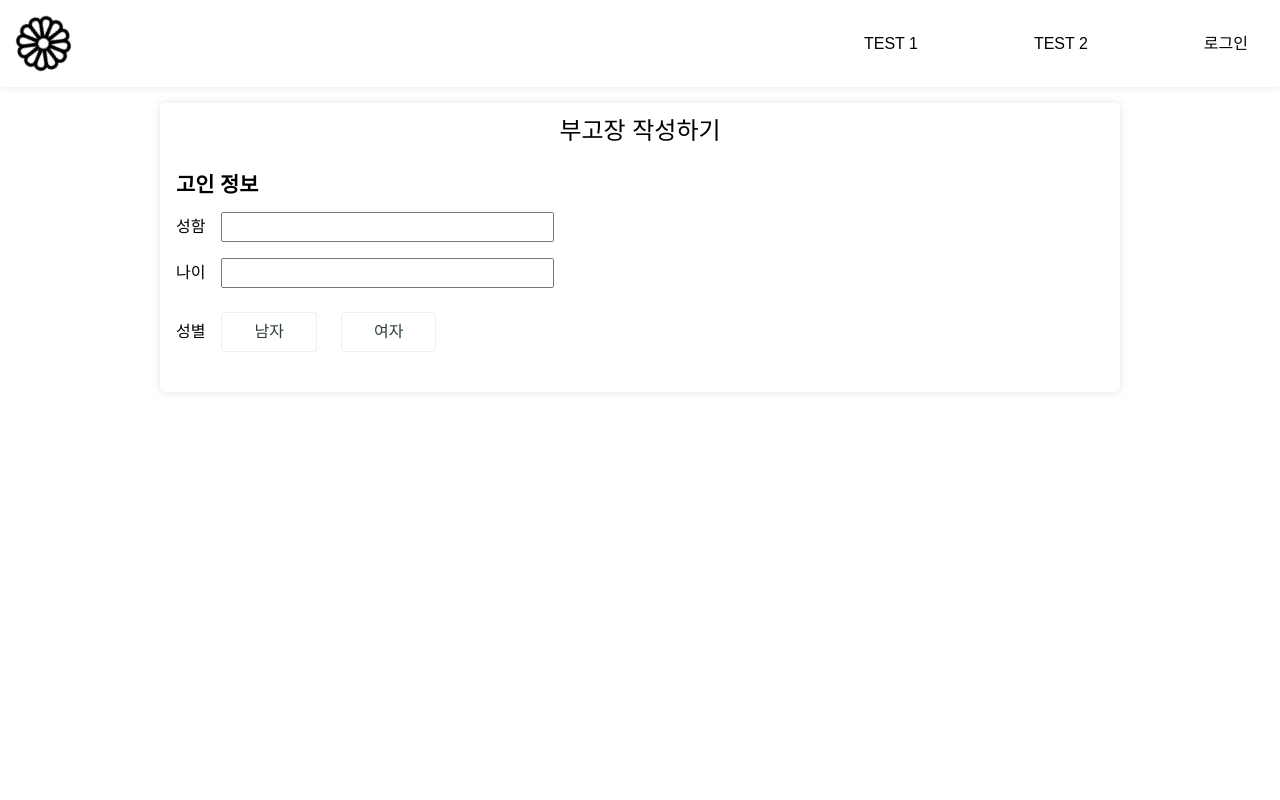
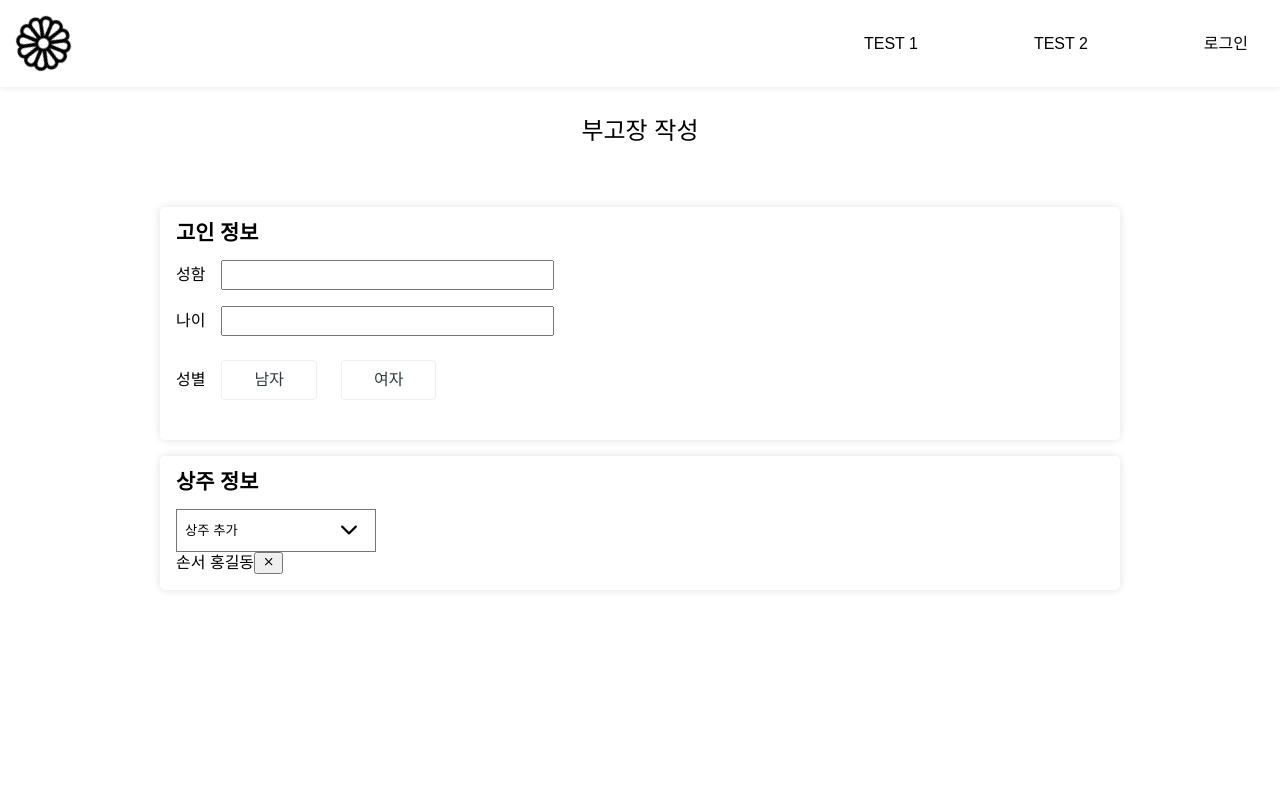
Before and after one commit to J-Chan91/job-deck, a React (Create React App) app: page /make/obituary in a window 1280 px wide. Shown: the top 800 px of the page. Built offline with nearby package versions, Linux system fonts and the light colour scheme.

Commit message:
부고장 페이지 상주 작성 기능 구현 중

```diff
--- /dev/null
+++ b/src/components/common/ArticleTitle.tsx
@@ -0,0 +1,16 @@
+import { ReactNode } from "react";
+import styled from "styled-components";
+
+interface ArticleTitleProps {
+  children: ReactNode;
+}
+
+export default function ArticleTitle({ children }: ArticleTitleProps) {
+  return <TitleContainer>{children}</TitleContainer>;
+}
+
+const TitleContainer = styled.h3`
+  font-size: 1.3rem;
+  font-weight: 700;
+  margin-bottom: 1rem;
+`;
--- a/src/components/makeObituary/DeceasedSection.tsx
+++ b/src/components/makeObituary/DeceasedSection.tsx
@@ -1,26 +1,41 @@
 import styled from "styled-components";
+import { MakeObituaryInterface } from "../../types/MakeObituary";
 
 interface DeceasedSectionProps {
-  clickGender: string;
-  setClickGender: React.Dispatch<React.SetStateAction<string>>;
+  deceaseInfo: MakeObituaryInterface;
+  setDeceaseInfo: React.Dispatch<React.SetStateAction<MakeObituaryInterface>>;
 }
 
 export default function DeceasedSection({
-  clickGender,
-  setClickGender,
+  deceaseInfo,
+  setDeceaseInfo,
 }: DeceasedSectionProps) {
+  const handleChangeDeceaseInfo = (e: React.ChangeEvent<HTMLInputElement>) => {
+    console.log(e.target.name);
+  };
+
   return (
     <DeceasedArticle>
       <h3>고인 정보</h3>
 
       <IptWrapper>
         <div>성함</div>
-        <input id="deceased-name" type="text" />
+        <input
+          id="deceased-name"
+          name="deceasedName"
+          type="text"
+          onChange={handleChangeDeceaseInfo}
+        />
       </IptWrapper>
 
       <IptWrapper>
         <span>나이</span>
-        <input id="deceased-age" type="text" />
+        <input
+          id="deceased-age"
+          name="deceasedAge"
+          type="text"
+          onChange={handleChangeDeceaseInfo}
+        />
       </IptWrapper>
 
       <IptWrapper>
@@ -28,7 +43,10 @@ export default function DeceasedSection({
 
         <GenderLabel
           htmlFor="gender-man"
-          style={{ backgroundColor: clickGender === "man" ? "#999" : "#fff" }}
+          style={{
+            backgroundColor:
+              deceaseInfo.deceasedGender === "man" ? "#999" : "#fff",
+          }}
         >
           남자
         </GenderLabel>
@@ -36,12 +54,15 @@ export default function DeceasedSection({
           type="radio"
           name="gender-select"
           id="gender-man"
-          onClick={() => setClickGender("man")}
+          onClick={() =>
+            setDeceaseInfo({ ...deceaseInfo, deceasedGender: "man" })
+          }
         />
         <GenderLabel
           htmlFor="gender-women"
           style={{
-            backgroundColor: clickGender === "women" ? "#999" : "#fff",
+            backgroundColor:
+              deceaseInfo.deceasedGender === "women" ? "#999" : "#fff",
           }}
         >
           여자
@@ -50,7 +71,9 @@ export default function DeceasedSection({
           type="radio"
           name="gender-select"
           id="gender-women"
-          onClick={() => setClickGender("women")}
+          onClick={() =>
+            setDeceaseInfo({ ...deceaseInfo, deceasedGender: "women" })
+          }
         />
       </IptWrapper>
     </DeceasedArticle>
--- /dev/null
+++ b/src/components/makeObituary/ResidencySection.tsx
@@ -0,0 +1,67 @@
+import styled from "styled-components";
+import ArticleTitle from "../common/ArticleTitle";
+import { IoMdClose } from "react-icons/io";
+
+import downArrow from "../../styles/images/down-arrow.png";
+import upArrow from "../../styles/images/up-arrow.png";
+import { useState } from "react";
+
+const deceasedRelationshipList = [
+  "배우자",
+  "딸",
+  "아들",
+  "며느리",
+  "사위",
+  "손녀",
+  "손자",
+  "외손녀",
+  "외손자",
+  "손서",
+  "손부",
+];
+
+export default function ResidencySection() {
+  const [isClickSelectBox, setIsClickSelectBox] = useState<boolean>(false);
+
+  return (
+    <ResidencyArticle>
+      <ArticleTitle>상주 정보</ArticleTitle>
+
+      <ResidencySelectBox
+        isClickSelectBox={isClickSelectBox}
+        downArrow={downArrow}
+        upArrow={upArrow}
+        onClick={() => setIsClickSelectBox(!isClickSelectBox)}
+      >
+        <option hidden>상주 추가</option>
+        {deceasedRelationshipList.map((item) => (
+          <option key={item}>{item}</option>
+        ))}
+      </ResidencySelectBox>
+
+      <div>
+        <span>손서</span> <span>홍길동</span>
+        <button>
+          <IoMdClose />
+        </button>
+      </div>
+    </ResidencyArticle>
+  );
+}
+
+const ResidencyArticle = styled.article`
+  padding: 1rem;
+`;
+
+const ResidencySelectBox = styled.select<{
+  isClickSelectBox: boolean;
+  downArrow: string;
+  upArrow: string;
+}>`
+  -webkit-appearance: none;
+  background: url(${(props) => (props.isClickSelectBox ? upArrow : downArrow)})
+    no-repeat 90% 50%;
+
+  width: 200px;
+  padding: 0.8rem 0.5rem;
+`;
--- a/src/pages/MakeObituaryPage.tsx
+++ b/src/pages/MakeObituaryPage.tsx
@@ -2,9 +2,16 @@ import { useEffect, useState } from "react";
 import styled from "styled-components";
 import Template from "../components/common/Template";
 import DeceasedSection from "../components/makeObituary/DeceasedSection";
+import ResidencySection from "../components/makeObituary/ResidencySection";
+import { MakeObituaryInterface } from "../types/MakeObituary";
 
 export default function MakeObituaryPage() {
-  const [clickGender, setClickGender] = useState<string>("");
+  const [deceaseInfo, setDeceaseInfo] = useState<MakeObituaryInterface>({
+    deceasedName: "",
+    deceasedAge: "",
+    deceasedGender: "",
+  });
+  const [residencyInfo, setResidencyInfo] = useState("");
 
   useEffect(() => {
     window.scrollTo(0, 0);
@@ -12,19 +19,30 @@ export default function MakeObituaryPage() {
 
   return (
     <Template>
+      <PageTitle>부고장 작성</PageTitle>
+
       <MakeObituaryContainer>
         <IptSection>
-          <h1>부고장 작성하기</h1>
+          <DeceasedSection
+            deceaseInfo={deceaseInfo}
+            setDeceaseInfo={setDeceaseInfo}
+          />
+        </IptSection>
 
-          <DeceasedSection
-            clickGender={clickGender}
-            setClickGender={setClickGender}
-          />
+        <IptSection>
+          <ResidencySection />
         </IptSection>
       </MakeObituaryContainer>
     </Template>
   );
 }
+
+const PageTitle = styled.h1`
+  text-align: center;
+  font-size: 1.5rem;
+  padding: 1rem;
+  margin: 1rem auto;
+`;
 
 const MakeObituaryContainer = styled.main`
   background-color: #fff;
@@ -37,13 +55,7 @@ const IptSection = styled.section`
   border-radius: 0.3rem;
   box-shadow: 0 0 8px rgba(0, 0, 0, 0.12);
   width: 75vw;
-  margin: 0 auto;
-
-  & h1 {
-    text-align: center;
-    font-size: 1.5rem;
-    padding: 1rem;
-  }
+  margin: 1rem auto;
 
   & input[type="radio"] {
     display: none;
--- /dev/null
+++ b/src/types/MakeObituary.d.ts
@@ -0,0 +1,5 @@
+export interface MakeObituaryInterface {
+  deceasedName: string;
+  deceasedAge: string;
+  deceasedGender: string;
+}
```
Also changed, not shown: src/styles/images/down-arrow.png (added), src/styles/images/up-arrow.png (added).
